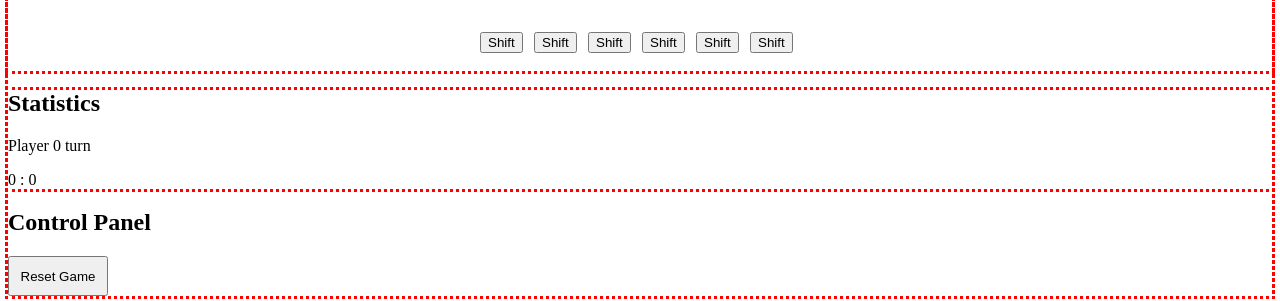
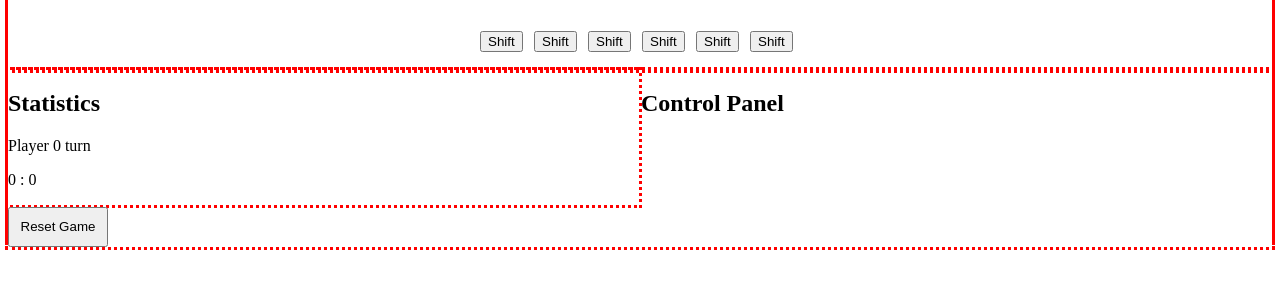
Before and after one commit to XanderVanDerWeken/EKI_Invers_Vue, a Vue app in the folder invers_frontend/: page / in a window 1280 px wide. Shown: the part 488-789 px from the top of the page. Built offline with nearby package versions, Linux system fonts and the light colour scheme; no server answers.

Commit message:
Made App a bit more pretty

```diff
--- a/invers_frontend/src/App.vue
+++ b/invers_frontend/src/App.vue
@@ -2,9 +2,12 @@
     <div id="app">
         <Header />
         <div class="container">
-            <Board />
+          <Board />
+
+          <div class="controls">
             <Stats v-bind:stats="stats" />
             <ControlPanel />
+          </div>
         </div>
 
     </div>
@@ -50,4 +53,18 @@
     outline: dotted red;
 }
 
+.controls {
+  display: grid;
+  grid-template-columns: 0.9fr 0.9fr;
+  grid-template-rows: 1fr;
+  gap: 2px 2px;
+  grid-auto-flow: row;
+  grid-template-areas:
+    "StatsComponent ControlComponent";
+}
+
+ControlPanel { grid-area: ControlComponent; }
+
+Stats { grid-area: StatsComponent; }
+
 </style>
--- a/invers_frontend/src/components/BoardComponent.vue
+++ b/invers_frontend/src/components/BoardComponent.vue
@@ -122,7 +122,7 @@ td {
 .board {
   display: grid;
   grid-template-columns: 0.3fr 2.4fr 0.3fr;
-  grid-template-rows: 0.4fr 2.3fr 0.3fr;
+  grid-template-rows: 0.3fr 2.3fr 0.3fr;
   gap: 2px 2px;
   grid-auto-flow: row;
   justify-content: center;
```
